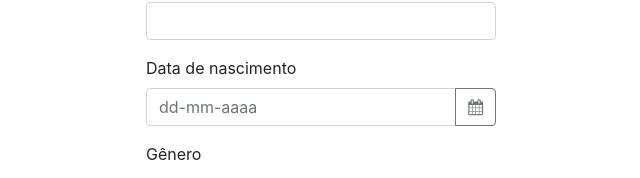
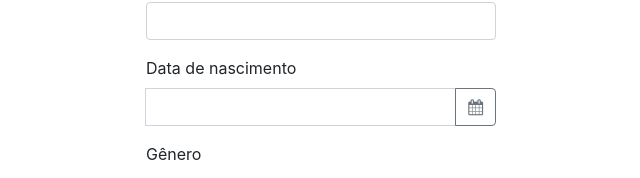
Before and after one commit to dustanisci/18-09-2018-NGMODEL-ANGULAR-6, an Angular app: page / in a window 1280 px wide. Shown: the part 346-524 px from the top of the page, without its empty margins (319-959 px from the left). Built offline with nearby package versions, Linux system fonts and the light colour scheme.

Commit message:
Atualizações layout form

```diff
--- a/src/app/app.component.html
+++ b/src/app/app.component.html
@@ -21,8 +21,12 @@
       <div class="form-group">
         <label for="dtnascimento">Data de nascimento</label>
         <div class="input-group">
-          <input class="form-control" id="dtnascimento" placeholder="dd-mm-aaaa" name="dp" [(ngModel)]="model"
-            getDayAriaLabel ngbDatepicker #d="ngbDatepicker" [maxDate]="maxDate" [minDate]="minDate" [markDisabled]="isDisabled">
+
+          <input hidden (ngModelChange)="onDateSelect($event)" class="form-control" id="dtnascimento" placeholder="dd-mm-aaaa" name="dp" [(ngModel)]="selectedDate"
+            getDayAriaLabel ngbDatepicker #d="ngbDatepicker" (select)="onDateSelect($event)" [maxDate]="maxDate" [minDate]="minDate" [markDisabled]="isDisabled">
+
+          <label class="form-control">{{dateFormat}}</label>
+
           <div class="input-group-append">
             <button class="btn btn-outline-secondary calendar" (click)="d.toggle()" type="button">
               <i class="fa fa-calendar"></i>
--- a/src/app/app.component.ts
+++ b/src/app/app.component.ts
@@ -1,5 +1,5 @@
 import { Component, Injectable } from '@angular/core';
-import { NgbDatepickerI18n, NgbDateStruct } from '@ng-bootstrap/ng-bootstrap';
+import { NgbDatepickerI18n, NgbDateStruct, NgbDatepicker } from '@ng-bootstrap/ng-bootstrap';
 
 const I18N_VALUES = {
   'pt': {
@@ -18,6 +18,7 @@ export class CustomDatepickerI18n extends NgbDatepickerI18n {
 
   constructor(private _i18n: I18n) {
     super();
+
   }
 
   getWeekdayShortName(weekday: number): string {
@@ -45,9 +46,27 @@ export class CustomDatepickerI18n extends NgbDatepickerI18n {
 })
 
 export class AppComponent {
-  model: NgbDateStruct
+  selectedDate: NgbDateStruct
   minDate: NgbDateStruct = { day: 1, month: 1, year: (new Date().getFullYear() - 130) };
   maxDate: NgbDateStruct = { day: 1, month: 1, year: (new Date().getFullYear() - 10) };
-  public customPatterns = {'0': { pattern: new RegExp('\[a-zA-Z\]')}};
+  dateFormat: String;
+
+  constructor() { }
+
+  onDateSelect(event) {
+    let day:String = String(event.day);
+    let month:String = String(event.month);
+
+    if(day.length == 1){
+      day = "0" + day;
+    }
+
+    if(month.length == 1){
+      month = "0" + month;
+    }
+
+    this.dateFormat = day + "/" + month + "/" + event.year;
+
+  }
 
 }
--- a/src/styles.css
+++ b/src/styles.css
@@ -1 +1,3 @@
-/* You can add global styles to this file, and also import other style files */
+.dropdown-menu.show{
+    top:40px !important;
+}
```
